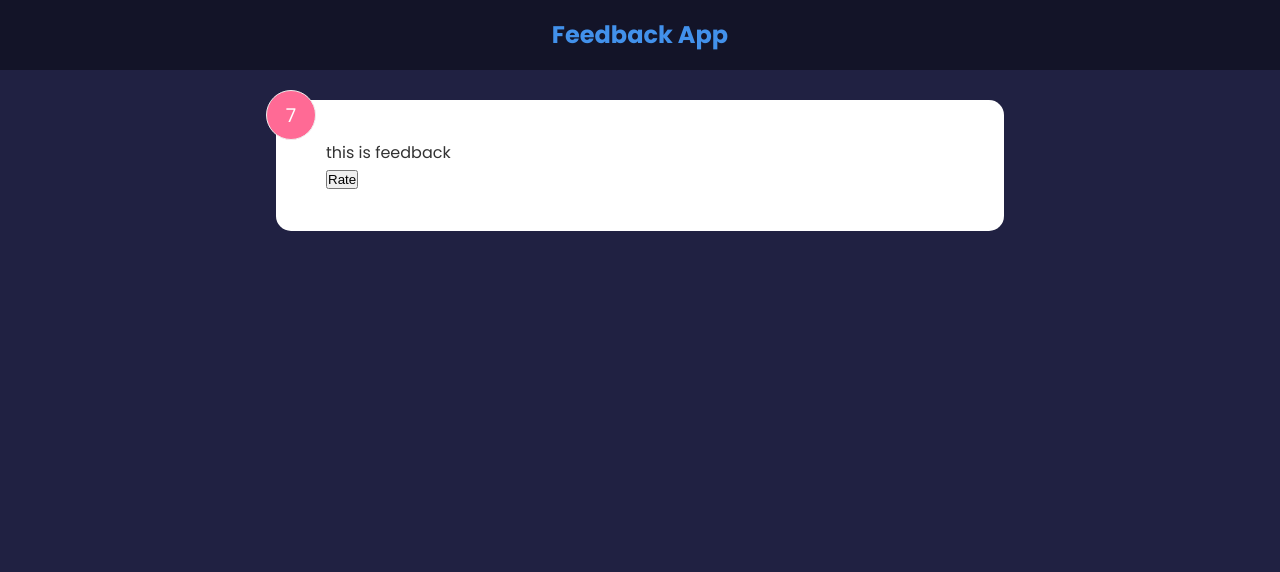
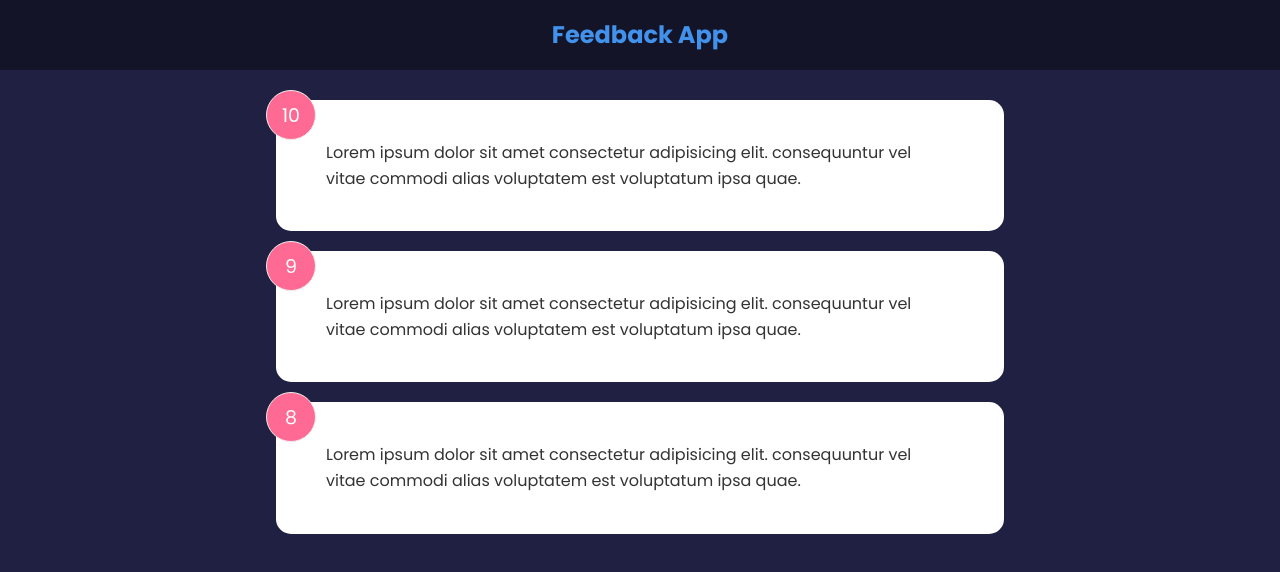
Before and after one commit to shayanfarzi/feedback-app-react, a React (Create React App) app: page / in a window 1280 px wide. Shown: the top 572 px of the page. Built offline with nearby package versions, Linux system fonts and the light colour scheme.

Commit message:
components

```diff
--- a/src/App.js
+++ b/src/App.js
@@ -1,16 +1,19 @@
 import "./App.css";
-import FeedbackItem from "./components/FeedbackItem";
 import FeedbackData from "./data/FeedbackData";
 import Header from "./components/Header";
-import { useState } from "react";
+import { useEffect, useState } from "react";
+import FeedbackList from "./components/FeedbackList";
 
 function App() {
   const [feedback, setFeedback] = useState(FeedbackData);
+  useEffect(() => {
+    setFeedback(FeedbackData);
+  }, []);
   return (
     <>
       <Header text='Feedback App'></Header>
       <div className='container'>
-        <FeedbackItem />
+        <FeedbackList feedbacks={feedback} />
       </div>
     </>
   );
--- a/src/components/FeedbackItem.jsx
+++ b/src/components/FeedbackItem.jsx
@@ -1,17 +1,13 @@
-import { useState } from "react";
+// import { useState } from "react";
 
-function FeedbackItem() {
-  const [rating, setRating] = useState(7);
-  const [text, setText] = useState("this is feedback");
+function FeedbackItem({ text, rating }) {
+  // const [rating, setRating] = useState(7);
+  // const [text, setText] = useState("this is feedback");
 
-  const handleClick = () => {
-    setRating(10);
-  };
   return (
     <div className='card'>
       <div className='num-display'>{rating}</div>
       <div className='text-display'>{text}</div>
-      <button onClick={handleClick}>Rate</button>
     </div>
   );
 }
--- /dev/null
+++ b/src/components/FeedbackList.jsx
@@ -0,0 +1,14 @@
+import FeedbackItem from "./FeedbackItem";
+function FeedbackList({ feedbacks }) {
+  return feedbacks.map((feedback) => {
+    return (
+      <FeedbackItem
+        text={feedback.text}
+        key={feedback.id}
+        rating={feedback.rating}
+      />
+    );
+  });
+}
+
+export default FeedbackList;
```
